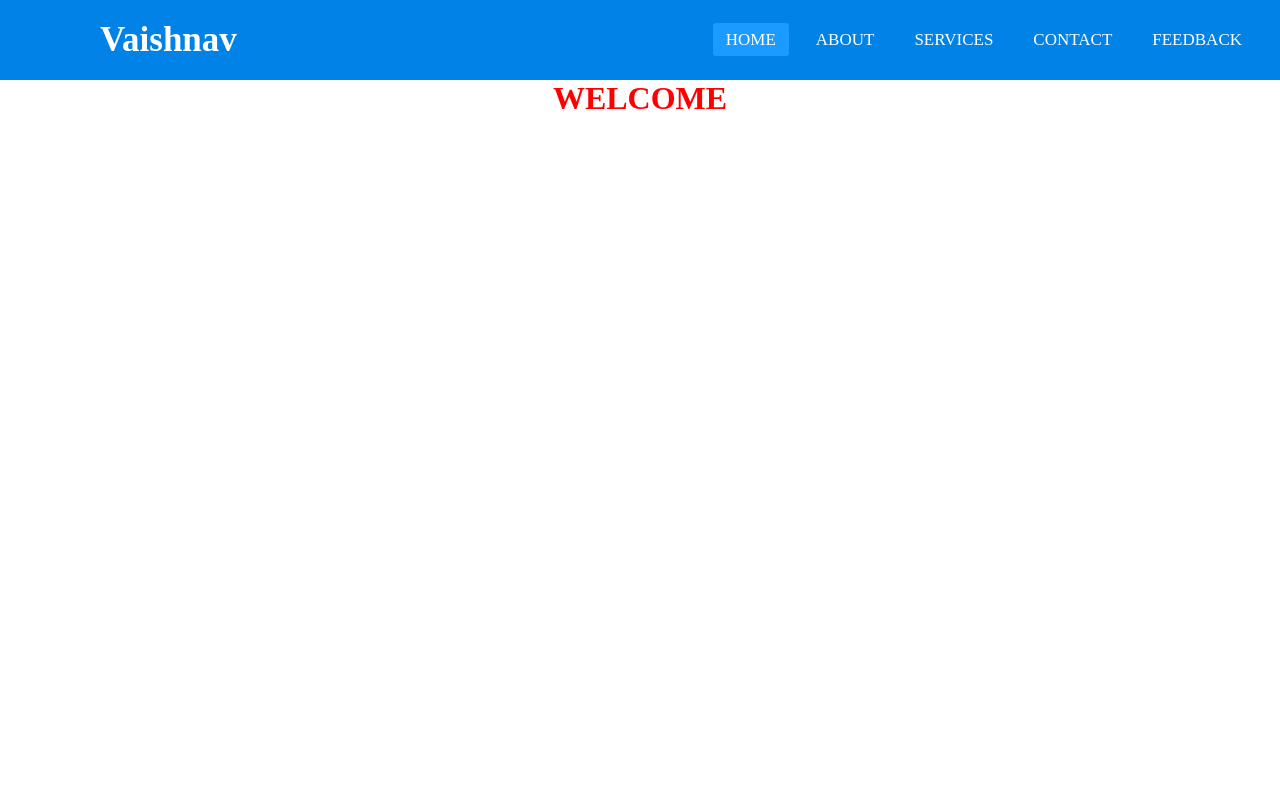
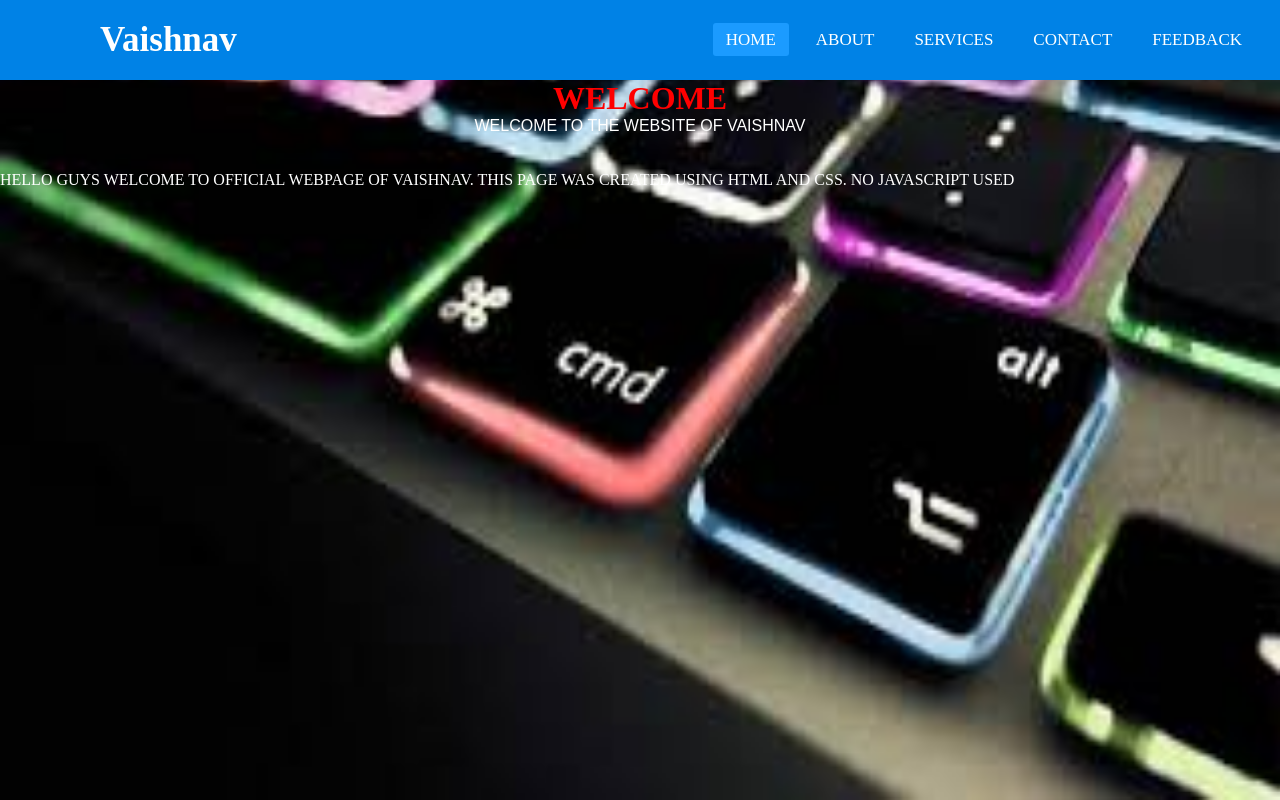
Before and after one commit to Vaishnavofficial/vaishnav, a plain HTML site: page index.html in a window 1280 px wide. Drawn offline with Linux system fonts and the light colour scheme; files that its build step writes are made by us from their sources.

Commit message:
Update index.html
updated error in bg image

```diff
--- a/index.html
+++ b/index.html
@@ -50,7 +50,7 @@
             color: white;
         }
         body {
-            background-image: url('img/background.jpg');
+            background-image: url('background.jpg');
             background-repeat: no-repeat;
             background-attachment: fixed;
             background-size: 100% 100%;
```
